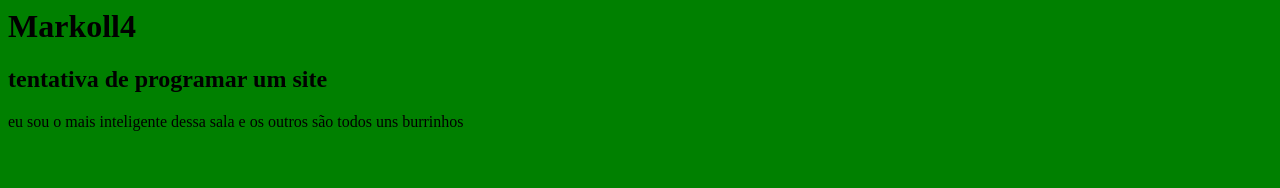
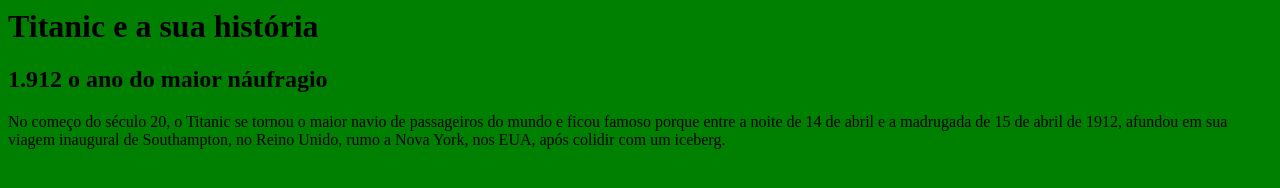
Before and after one commit to markoll4/teste1, a plain HTML site: page index.html in a window 1280 px wide. Drawn offline with Linux system fonts and the light colour scheme.

Commit message:
mudei umas texto

```diff
--- a/index.html
+++ b/index.html
@@ -1,5 +1,4 @@
-<h1>Markoll4</h1>
-<h2>tentativa de programar um site</h2>
-<p>eu sou o mais inteligente dessa sala e os outros são todos uns burrinhos</p>
+<h1>                Titanic e a sua história</h1>
+<h2>           1.912 o ano do maior náufragio</h2>
+<p>  No começo do século 20, o Titanic se tornou o maior navio de passageiros do mundo e ficou famoso porque entre a noite de 14 de abril e a madrugada de 15 de abril de 1912, afundou em sua viagem inaugural de Southampton, no Reino Unido, rumo a Nova York, nos EUA, após colidir com um iceberg. </p>
 <body bgcolor="green">
-<img src="imagemhtml"
```
